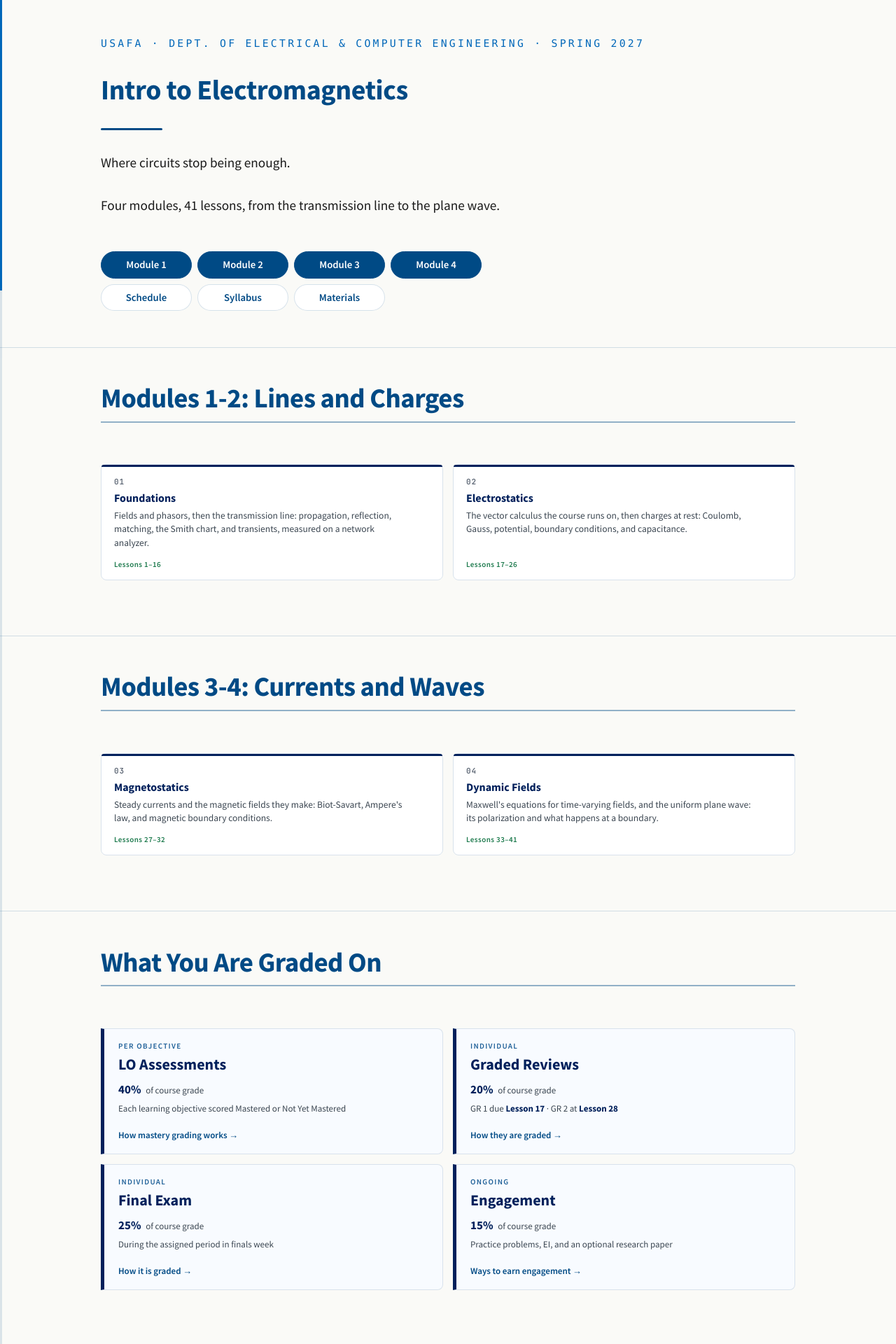
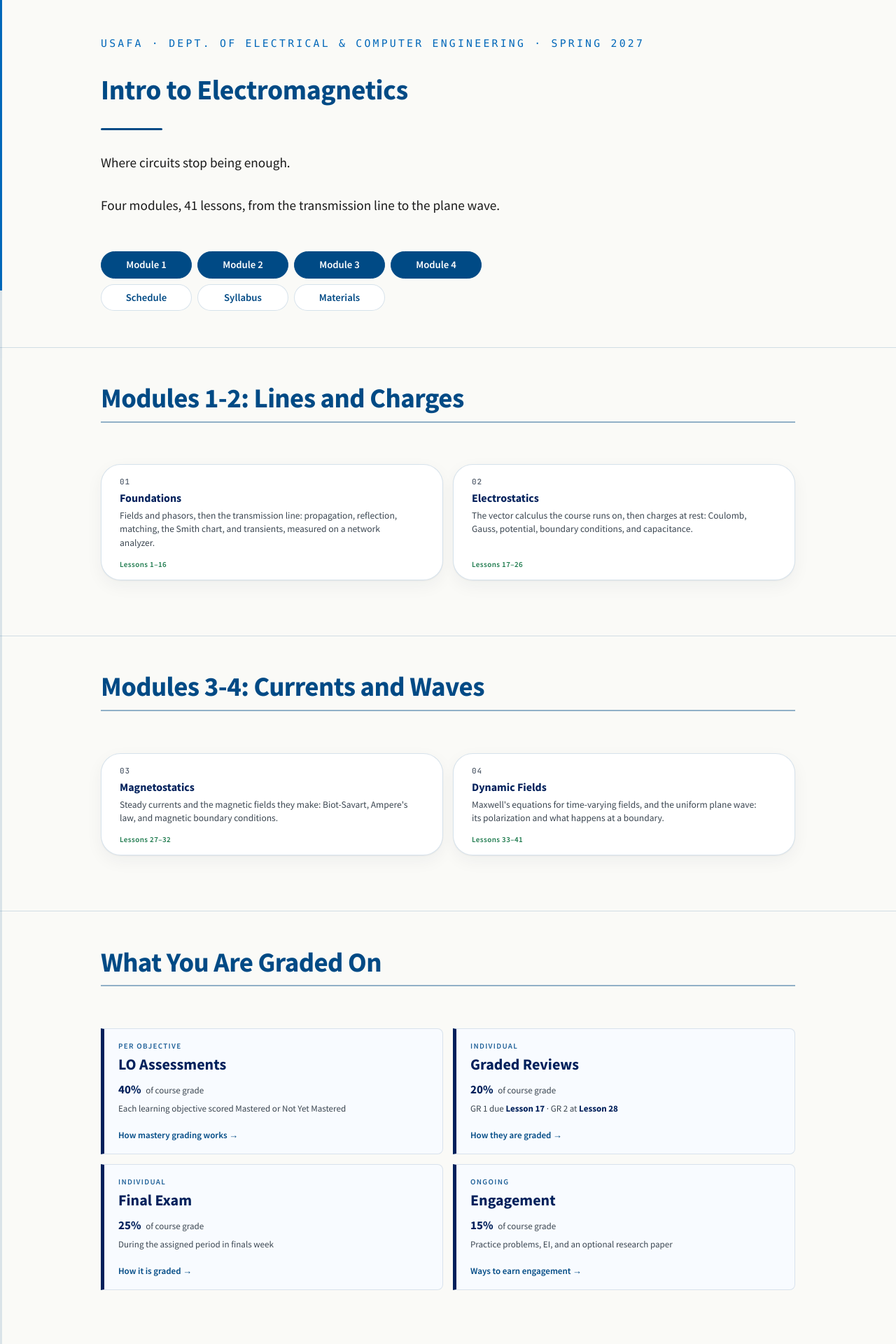
Before and after one commit to livethisdream/ece343, a Jupyter Book: the page built from book/intro.md, in a window 1280 px wide. Shown: the top 1920 px of the page at 70% size. Built offline with Jupyter Book 1.0.4 settings and Sphinx 7.4.7 and the Sphinx Book theme 1.1.4, drawn with Linux system fonts in a browser that asks for light colours.

Commit message:
Shell: no mobile tap rectangle; rounded landing cards (from ECE 444)
Port of ece444#106: tap highlight off site-wide, :active on the landing
pills, and .block-card rounded with the shell's rule and shadow instead
of a navy top bar.

Co-Authored-By: Claude Opus 5.5 <noreply@anthropic.com>
Claude-Session: https://claude.ai/code/session_01DEX6Ny7PFUcLpiPFP1qUVY

```diff
--- a/book/_static/custom.css
+++ b/book/_static/custom.css
@@ -521,30 +521,26 @@ nav .theme-switch-button {
 @media (max-width: 560px) {
   .bd-article .block-grid { grid-template-columns: 1fr; }
 }
+/* Rounded cards, matching the umbrella site: a soft rule and the shell's
+   layered shadow instead of a navy top bar; hover tints and firms the rule. */
 .bd-article .block-card {
   position: relative;
   display: flex;
   flex-direction: column;
-  padding: 16px 18px 14px;
-  background: #fff;
-  border: 1px solid var(--tps-rule, #d8e2ec);
-  border-radius: 8px;
+  padding: 16px 26px 14px;
+  background: var(--panel, #fff);
+  border: 1px solid var(--rule, #d8e2ec);
+  border-radius: 28px;
+  box-shadow: var(--shadow, none);
   color: var(--ink, #15202b) !important;
   text-decoration: none !important;
-  transition: border-color 0.12s ease, transform 0.12s ease, box-shadow 0.12s ease;
-}
-.bd-article .block-card::before {
-  content: '';
-  position: absolute;
-  top: 0; left: 0; right: 0;
-  height: 3px;
-  background: #00205B;
-  border-radius: 8px 8px 0 0;
+  transition: border-color 0.12s ease, background 0.12s ease, transform 0.12s ease, box-shadow 0.12s ease;
 }
 .bd-article .block-card:hover {
-  border-color: #1f6098;
-  transform: translateY(-1px);
-  box-shadow: 0 4px 12px rgba(0, 32, 91, 0.08);
+  border-color: var(--rule-strong, #1f6098);
+  background: var(--soft, #f5f9fc);
+  transform: translateY(-2px);
+  box-shadow: 0 2px 4px rgba(0, 30, 60, .07), 0 14px 32px rgba(0, 30, 60, .09);
 }
 .bd-article .block-card .num {
   font-family: 'JetBrains Mono', 'Menlo', monospace;
--- a/book/_static/frames.css
+++ b/book/_static/frames.css
@@ -87,6 +87,8 @@ body.pointing .deck { touch-action: none; }
 .title-frame .hero-cta .cta:hover {
   border-color: var(--rule-strong); background: var(--soft);
 }
+.title-frame .hero-cta .cta:active { background: var(--soft); border-color: var(--rule-strong); }
+.title-frame .hero-cta .cta-primary:active { background: var(--blue); border-color: var(--blue); }
 .title-frame .hero-cta .cta:focus-visible {
   outline: 2px solid var(--blue); outline-offset: 2px;
 }
--- a/book/_static/shell.css
+++ b/book/_static/shell.css
@@ -121,6 +121,12 @@ body {
   line-height: 1.5;
   -webkit-font-smoothing: antialiased;
 }
+
+/* Mobile browsers paint a gray rectangle over whatever was tapped, square
+   corners and all, which looks broken on the pills and cards. Every control
+   here already answers a tap with its own hover or active state, and keyboard
+   focus keeps its :focus-visible ring, so the rectangle goes site-wide. */
+a, button, summary, [role="button"] { -webkit-tap-highlight-color: transparent; }
 
 /* The bd-article compatibility class on the shell containers brings
    custom.css's `body, .bd-article { font-family: 'Inter' }` back with it, and
@@ -533,6 +539,7 @@ td .doc-link.doc-key:hover, th .doc-link.doc-key:hover {
    709px budget -- so they tighten up inside one. */
 @media (max-width: 44rem) {
   .frame .block-card, .frame .deliverable-card { padding: .6rem .85rem; }
+  .frame .block-card { padding: .6rem 1.2rem; border-radius: 22px; }
   .frame .block-card h3, .frame .deliverable-card h3 { font-size: .98rem; }
   .frame .block-card p, .frame .deliverable-card p { font-size: .84rem; line-height: 1.4; }
   .frame .block-grid, .frame .deliverable-cards { gap: .45rem; }
```
